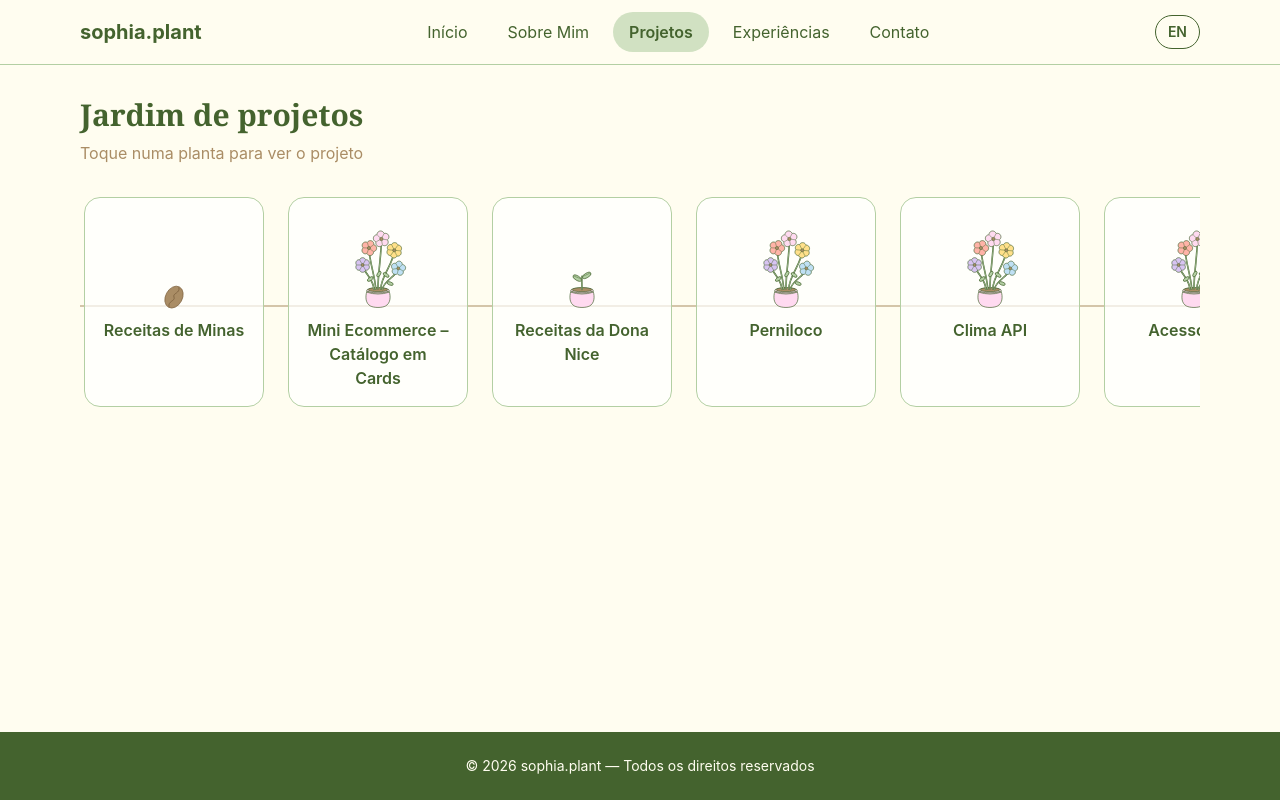
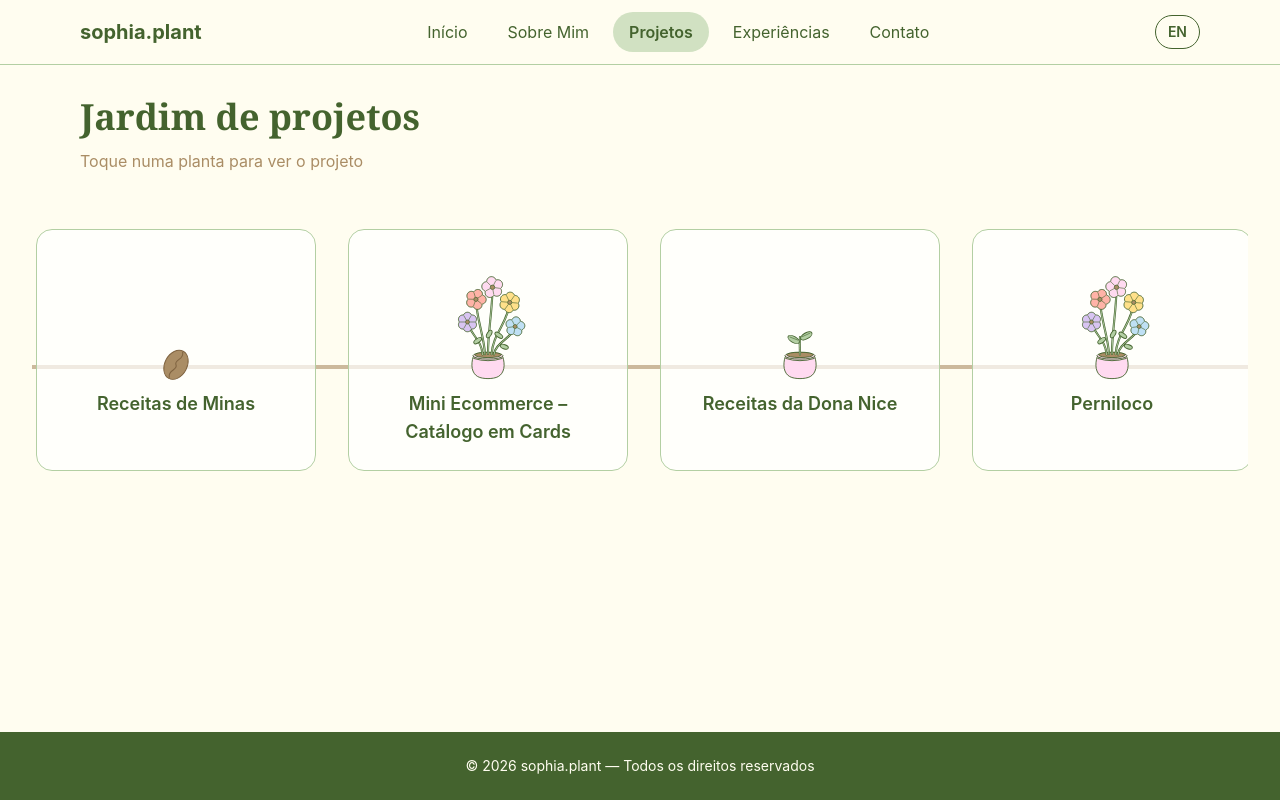
Before and after one commit to sophiaferreira1a/sophia.plant, a React (Vite) app in the folder sophia-plant/: page /projetos in a window 1280 px wide. Built offline with nearby package versions, Linux system fonts and the light colour scheme.

Commit message:
feat(details): cria página de detalhes reutilizável de projeto

```diff
--- a/sophia-plant/src/components/garden/Plant.jsx
+++ b/sophia-plant/src/components/garden/Plant.jsx
@@ -8,10 +8,10 @@ export default function Plant({ project }) {
   const [open, setOpen] = useState(false);
 
   return (
-    <article className="relative z-10 min-w-[180px] w-[180px] snap-center shrink-0 bg-white/70 rounded-2xl border border-sprout p-4 flex flex-col items-center gap-3 text-center transition-transform hover:scale-105">
+    <article className="relative z-10 min-w-[280px] w-[280px] snap-center shrink-0 bg-white/70 rounded-2xl border border-sprout p-6 flex flex-col items-center gap-4 text-center transition-transform hover:scale-105">
       <button onClick={() => setOpen(!open)} aria-expanded={open} className="flex flex-col items-center gap-2 cursor-pointer"> {/* área clicável para acessar o projeto */ }
-        <img src={maturityImages[project.maturity]} alt="" className="h-24 w-24 object-contain"/>
-        {!open && <span className="font-semibold text-leaf">{project.name[lang]}</span>} {/*project.name tem o lang porque o texto vem do dicionário */ }
+        <img src={maturityImages[project.maturity]} alt="" className="h-32 w-32 object-contain"/>
+        {!open && <span className="font-semibold text-lg text-leaf">{project.name[lang]}</span>} {/*project.name tem o lang porque o texto vem do dicionário */ }
       </button>
 
       {open && ( //os "open &&" renderizam de forma condicional: fechado - mostra nome, aberto - mostra botão
--- a/sophia-plant/src/i18n/en.js
+++ b/sophia-plant/src/i18n/en.js
@@ -11,7 +11,10 @@ const en = {
         title: "Project's Garden",
         subtitle: "Tap a plant to see the project",
         viewMore: "View more",
+        notFound: "Project not found",
+        back: "Back",
     },
+
     lang: {label: "PT"}, //O que o botão mostra ao clicar
     maturity: {seed: "Seed", sprout: "Sprout", flower:"Flower"},
 };
--- a/sophia-plant/src/i18n/pt.js
+++ b/sophia-plant/src/i18n/pt.js
@@ -12,6 +12,8 @@ const pt = {
         title: "Jardim de projetos",
         subtitle: "Toque numa planta para ver o projeto",
         viewMore: "Ver mais",
+        notFound: "Projeto não encontrado",
+        back: "Voltar",
     },
     lang: {label: "EN"}, //O que o botão mostra ao clicar
     maturity: {seed: "Semente", sprout: "Broto", flower:"Flor"},
--- a/sophia-plant/src/pages/Projects.jsx
+++ b/sophia-plant/src/pages/Projects.jsx
@@ -7,12 +7,12 @@ export default function Projects() { //projetos já vêm ordenados
 
   return (
     <section>
-      <h1 className="text-3xl font-bold font-display mb-2">{t("projects.title")}</h1>
-      <p className="text-soil mb-6">{t("projects.subtitle")}</p>
+      <h1 className="text-4xl font-bold font-display mb-3">{t("projects.title")}</h1>
+      <p className="text-soil mb-10">{t("projects.subtitle")}</p>
 
-      <div className="relative">
-        <div className="absolute left-0 right-0 top-[116px] h-0.5 bg-soil/50" aria-hidden /> {/* "terra" onde as plantas se apoiam */}
-          <div className="flex gap-6 overflow-x-auto snap-x pt-2 pb-6 px-1"> {projects.map((p) => (<Plant key={p.id} project={p} />))}</div>
+      <div className="relative -mx-4 sm:mx-8 lg:-mx-12">
+        <div className="absolute left-0 right-0 top-[152px] h-1 bg-soil/60" aria-hidden /> {/* "terra" onde as plantas se apoiam */}
+          <div className="flex gap-8 overflow-x-auto snap-x pt-4 pb-10 px-1"> {projects.map((p) => (<Plant key={p.id} project={p} />))}</div>
       </div>
     </section>
   );
--- /dev/null
+++ b/sophia-plant/src/pages/ProjectsDetails.jsx
@@ -0,0 +1,47 @@
+import { Link, useParams } from "react-router-dom";
+import { projects } from "../data/projects.js";
+import { maturityImages } from "../data/maturity.js";
+import { useLanguage } from "../i18n/useLanguage.js";
+
+export default function ProjectDetails() {
+  const { id } = useParams(); //pega o id da url
+  const { t, lang } = useLanguage();
+
+  const project = projects.find((p) => p.id === id); //busca o objeto pelo id
+
+  if (!project) { //evita rodar se não há dados
+    return (
+      <div className="text-center py-16">
+        <p className="text-xl mb-4">{t("projects.notFound")}</p>
+        <Link to="/projetos" className="text-leaf underline">{t("projects.back")}</Link>
+      </div>
+    );
+  }
+
+  return (
+    <article className="max-w-3xl mx-auto">
+      <Link to="/projetos" className="text-soil hover:underline">← {t("projects.back")}</Link>
+
+      <div className="mt-4 flex items-center gap-4">
+        <img src={maturityImages[project.maturity]} alt="" className="h-20 w-20 object-contain" />
+        <div>
+          <span className="text-xs uppercase tracking-wide bg-sprout/50 text-leaf px-3 py-1 rounded-full">
+            {t(`maturity.${project.maturity}`)} {/*rótulo vem do dicionário */}
+          </span>
+          <h1 className="text-3xl font-bold font-display mt-2">{project.name[lang]}</h1>
+        </div>
+      </div>
+
+      <img src={project.image} alt={project.name[lang]} className="w-full rounded-2xl border border-sprout my-6" />
+
+      <p className="text-lg leading-relaxed mb-6">{project.description[lang]}</p>
+
+      <div className="flex flex-wrap gap-2 mb-6">{project.tech.map((tech) => ( //badges de ferramentas utilizadas
+        <span key={tech} className="bg-cream border border-soil/50 text-soil px-3 py-1 rounded-full text-sm">{tech}</span>))}
+      </div>
+
+      {/* abre o github e o noreferrer faz com que não receba a referência da página */}
+      <a href={project.github} target="_blank" rel="noreferrer" className="inline-block bg-leaf text-cream px-6 py-2.5 rounded-lg font-semibold hover:bg-soil transition-colors"> GitHub</a>
+    </article>
+  );
+}
--- a/sophia-plant/src/routes/AppRoutes.jsx
+++ b/sophia-plant/src/routes/AppRoutes.jsx
@@ -7,14 +7,16 @@ import Projects from "../pages/Projects";
 import Experiences from "../pages/Experiences";
 import Contact from "../pages/Contact";
 import Greenhouse from "../pages/Greenhouse";
+import ProjectDetails from "../pages/ProjectsDetails";
 
-function AppRoutes() {
+function AppRoutes() { //Rotas para o navegador
   return (
     <Routes>
       <Route element={<RootLayout />}>
         <Route path="/" element={<Home />} />
         <Route path="/sobre" element={<About />} />
         <Route path="/projetos" element={<Projects />} />
+        <Route path= "/projetos/:id" element={<ProjectDetails />} />
         <Route path="/experiencias" element={<Experiences />} />
         <Route path="/contato" element={<Contact />} />
         <Route path="/estufa" element={<Greenhouse />} />
```
